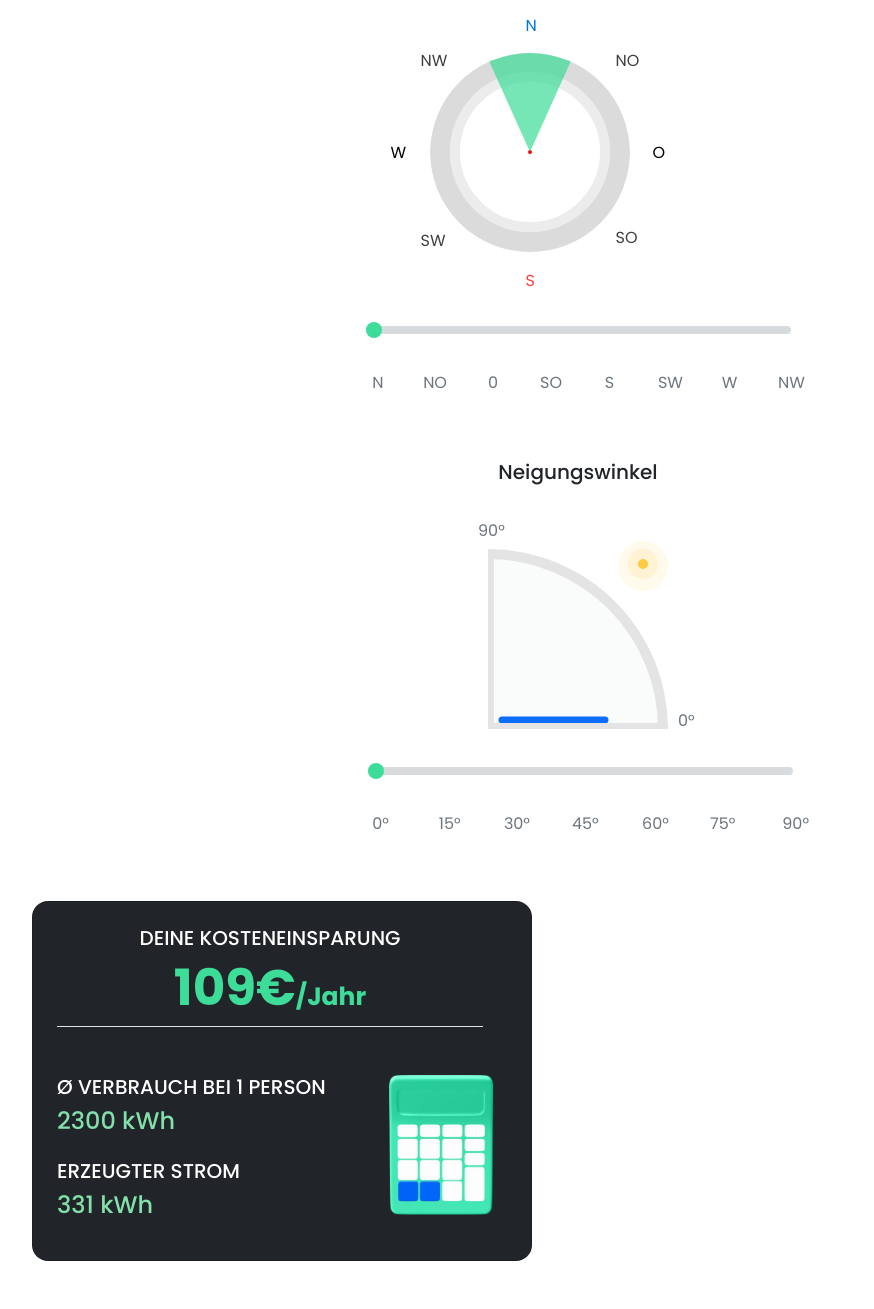
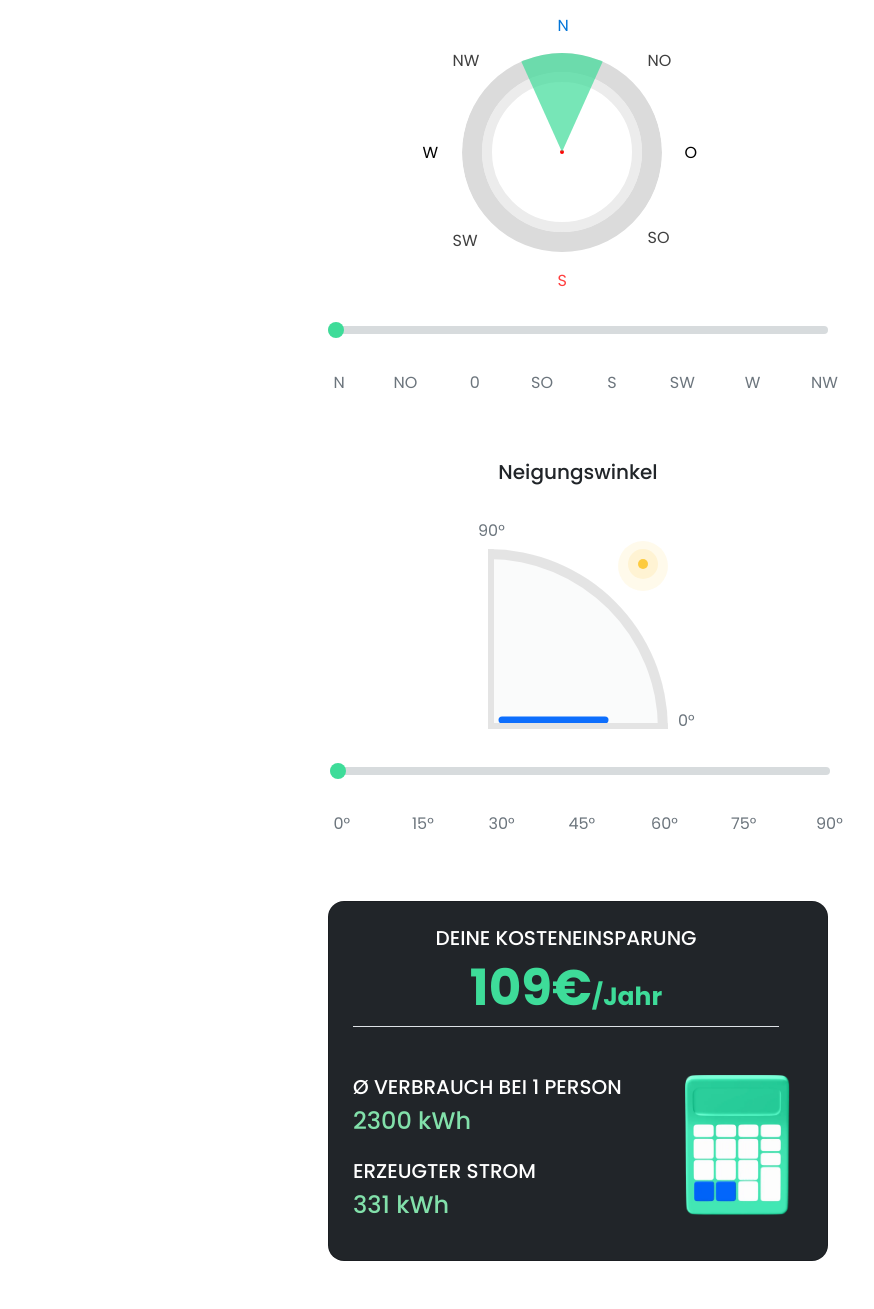
Before and after one commit to dang1707vu/ertragsrechner, a website: page index.html in a window 1280 px wide. Shown: the part 597-1906 px from the top of the page, without its empty margins (62-936 px from the left). Drawn offline with nearby package versions, Linux system fonts and the light colour scheme.

Commit message:
responsivity md

```diff
--- a/index.html
+++ b/index.html
@@ -162,10 +162,11 @@
             </div>
 
         </div>
-        <div class="col-1">
+        <div class="col-12">
             <section class="mt-5 sticky-top">
-                <div class="container kosten">
+                <div class="container kosten text">
                     <div class="col-12">
+                        <div class="containerX">
                             <div class="card cardKosten rounded-4 mb-5 bg-dark text-white ps-4 pt-4 ">
                                 <div class="text-center me-5 border-bottom">
                                     <h5>DEINE KOSTENEINSPARUNG</h5>
@@ -184,6 +185,7 @@
                                         </div>
                                     <div class="col-4 mt-4">
                                         <img src="./images/calculator.webp" style="width: 105px; height: 140px;">
+                                    </div>
                                 </div>
                             </div>
                         </div>
--- a/main.scss
+++ b/main.scss
@@ -20,6 +20,8 @@ ul .btn {
 .cardKosten {
   width: 450px;
   height: 360px;
+  margin-left: auto;
+  margin-right: auto;
 }
 
 .kosten {
@@ -525,3 +527,22 @@ ul .btn {
       width: 500px;
     }
   }
+
+  @media screen and (min-width: 768px) {
+    .circle-wrapper {
+      margin-left: 45%;
+    }
+    .form-range {
+      min-width: 500px;
+      max-width: 500px;
+    }
+    .list-group {
+      min-width: 500px;
+      max-width: 500px;
+    }
+
+    .range-labels {
+      min-width: 500px;
+      max-width: 500px;
+    }
+  }
```
Also changed, not shown: style.css, 1 other file. Lines whose indentation alone changed are shown as unchanged.
